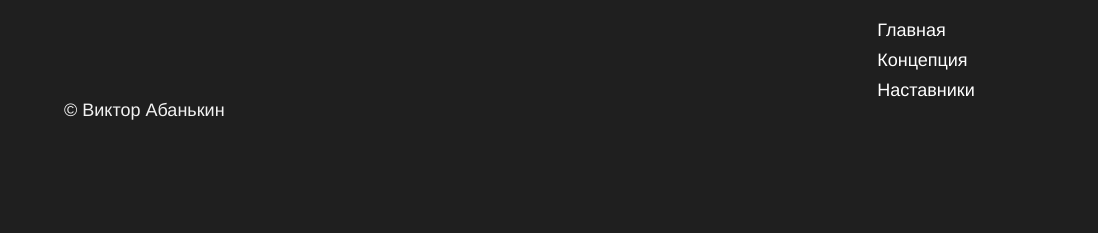
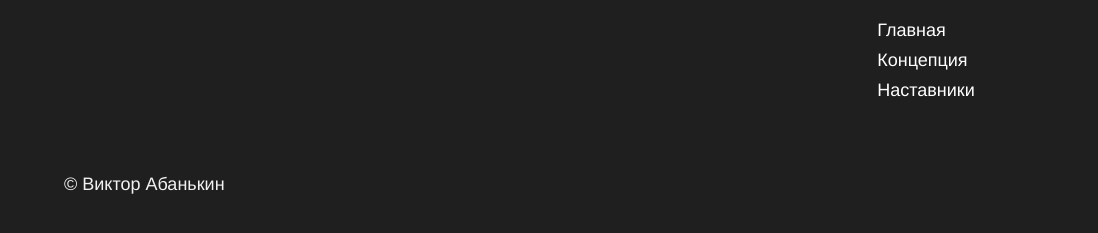
Before and after one commit to VladimirBlick/how-to-learn, a plain HTML site: page index.html in a window 1280 px wide. Shown: the part 3781-4014 px from the top of the page, 0-1098 px from the left. Drawn offline with Linux system fonts and the light colour scheme.

Commit message:
вторая итерация

```diff
--- a/styles/style.css
+++ b/styles/style.css
@@ -313,10 +313,11 @@
   min-height: 350px;
   padding: 60px 0px 40px;
   box-sizing: border-box;
+  display: flex;
 }
 
 .footer__columns {
-  margin: auto;
+  margin: 0 auto;
   color: #f2f2f2;
   width: 90%;
   display: flex;
@@ -334,9 +335,7 @@
   line-height: 25px;
   font-size: 18px;
   font-weight: normal;
-  margin-bottom: 18px;
-  margin-top: 18px;
-  margin: 0;
+  margin: 18px 0;
 }
 
 .footer__social-icon {
```
Also changed, not shown: tiktok-icon.svg (deleted), youtube-icon.svg (deleted).
